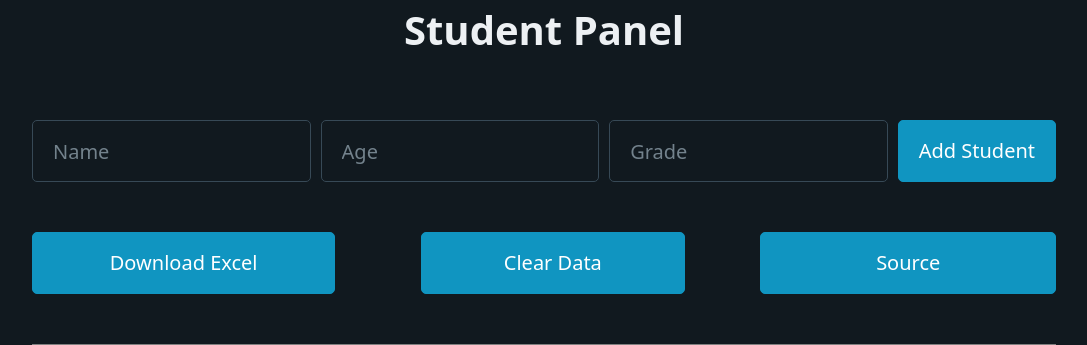
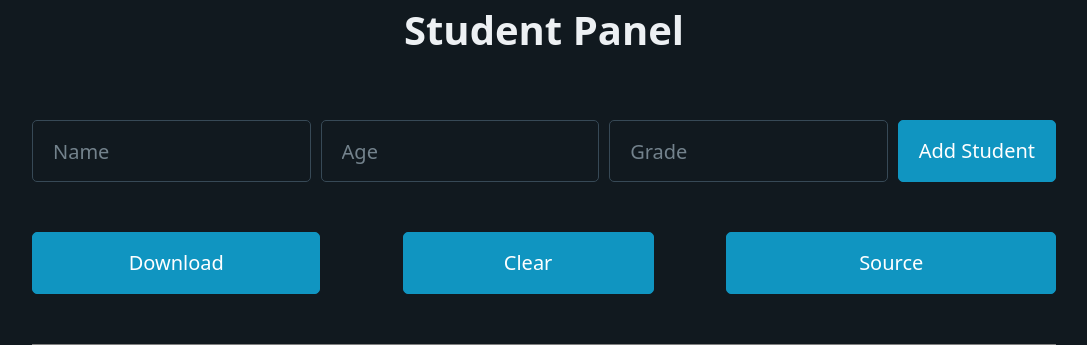
Before and after one commit to imxade/FlaskBasicPortal, a Flask app: page / in a window 1280 px wide. Shown: the top 345 px of the page, without its empty margins (96-1183 px from the left). Run offline with Flask 3, Linux system fonts and the light colour scheme.

Commit message:
Update api/templates/index.html

```diff
--- a/api/templates/index.html
+++ b/api/templates/index.html
@@ -29,10 +29,10 @@
 
     <div class="button-container">
       <form action="/generate_excel" method="post">
-        <button type="submit">Download Excel</button>
+        <button type="submit">Download</button>
       </form>
       <form action="/clear_data">
-        <button type="submit">Clear Data</button>
+        <button type="submit">Clear</button>
       </form>
       <a href="https://codeberg.org/zz/FlaskBasicPortal" target="_blank">
         <button>Source</button>
```
